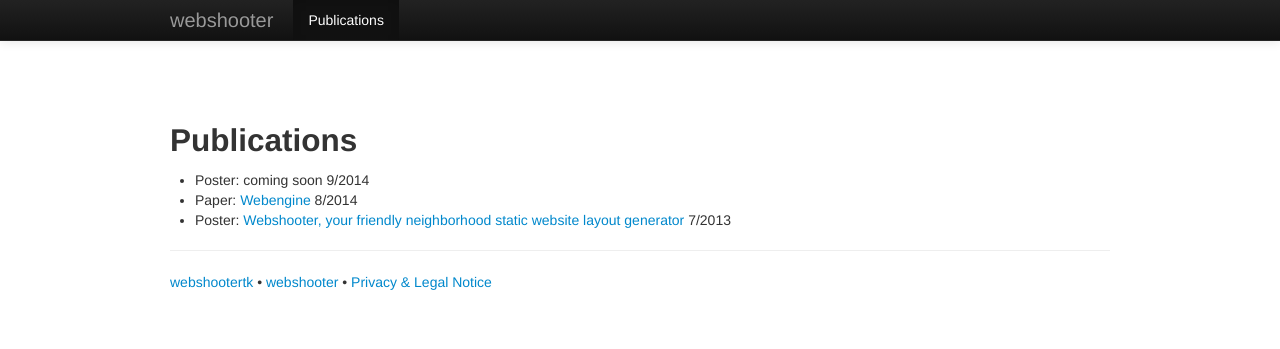
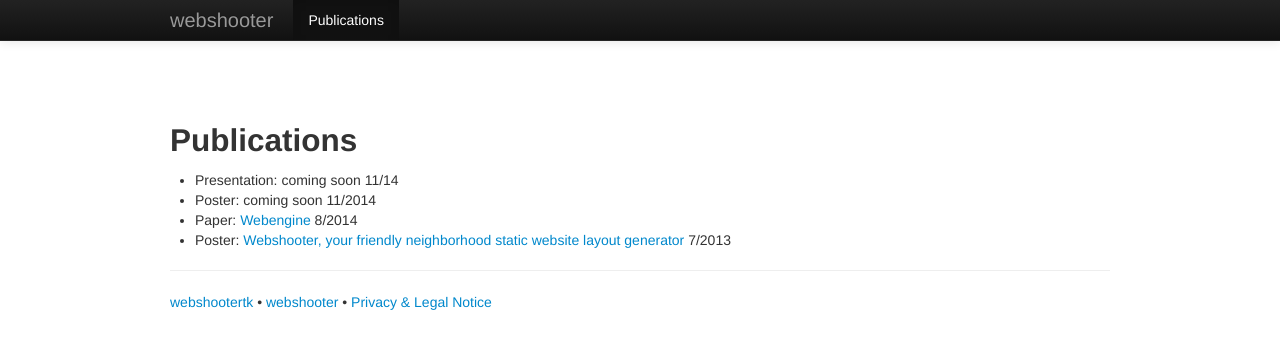
Before and after one commit to webshootertk/webshootertk.github.io, a Jekyll site: the page built from publications.md, in a window 1280 px wide. Shown: the top 349 px of the page. Built offline with Jekyll 4.4.1, drawn with Linux system fonts in a browser that asks for light colours; nearby versions of some CDN libraries; Markdown is read by kramdown in place of the engine named in the settings.

Commit message:
Update publications.md

```diff
--- a/publications.md
+++ b/publications.md
@@ -5,10 +5,12 @@ group: navigation
 ---
 
 ##Publications
-* Poster: coming soon 9/2014
+* Presentation: coming soon 11/14
+* Poster: coming soon 11/2014
 * Paper: [Webengine][paper1] 8/2014
 * Poster: [Webshooter, your friendly neighborhood static website layout generator][poster1] 7/2013
 
 [poster1]: Data/media/pdf/poster1.pdf
 [paper1]: Data/media/pdf/paper1.pdf
 [poster2]: #
+[presentaion1]: #
```
